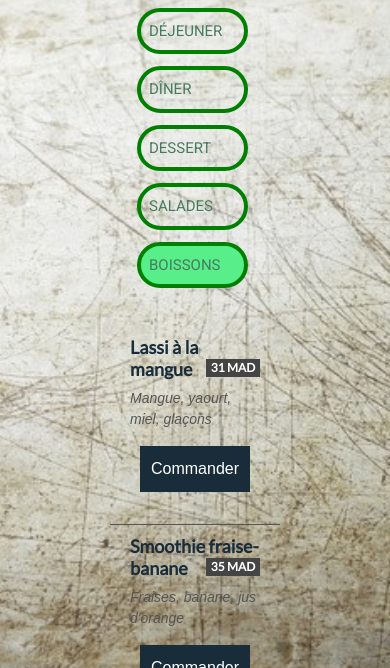
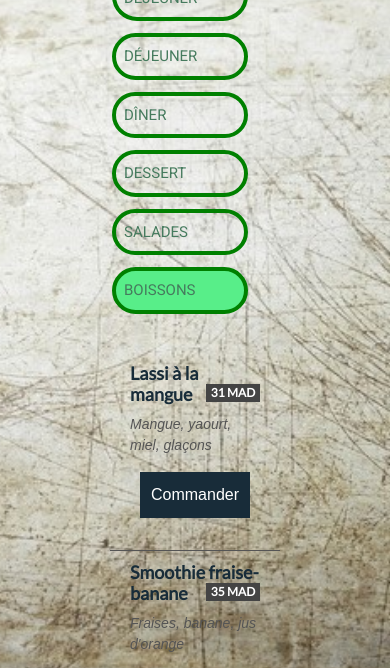
Before and after one commit to bouchrazaim/GREEN-SPACE, a plain HTML site: page home.html in a window 390 px wide. Shown: the part 168-836 px from the top of the page. Drawn offline with nearby package versions, Linux system fonts and the light colour scheme.

Commit message:
Update style.css

```diff
--- a/style.css
+++ b/style.css
@@ -533,7 +533,16 @@ font-weight: 800;
 }
 @media (max-width: 480px) {
 #menu .nav-pills {
-	margin-top: 50%;
+	margin-top: 55%;
+
+        display: flex;
+        flex-direction: row;
+        justify-content: center;
+        align-items: center;
+        /* gap: 15px; */
+        margin-left: -48%;
+        font-size: 10px !important;
+        flex-wrap: nowrap;
 }}
 @media (max-width: 768px) {
     .nav-pills {
@@ -542,8 +551,18 @@ font-weight: 800;
         justify-content: space-between;
     }
 	#menu .nav-pills {
-		margin-top: 25%;
-	}
+		margin-top: 40%;
+		display: flex;
+		flex-direction: row;
+		justify-content: center;
+		align-items: center;
+		margin-left: 0;
+		font-size: 10px !important;
+		flex-wrap: wrap; /* allow wrapping to avoid hiding */
+		width: 100%;
+	}
+
+
     .nav-item {
         flex: 1 1 45%; /* Adjust this based on how you want the items to behave */
         margin-bottom: 10px; /* Add spacing between items */
```
